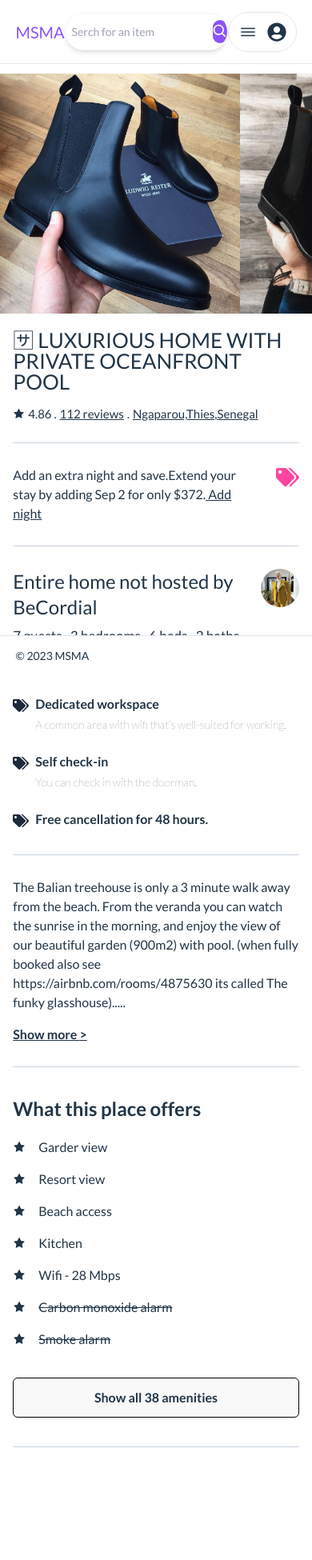
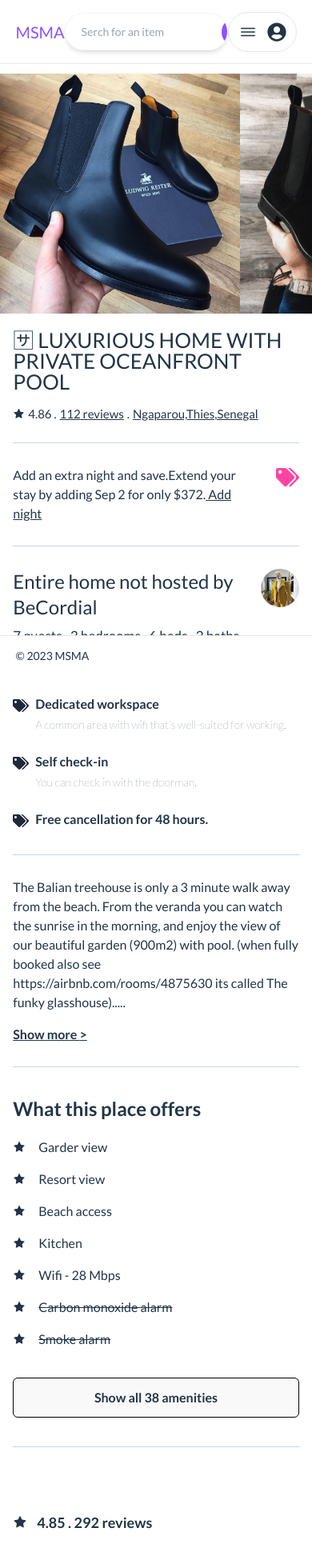
Before and after one commit to isaacetor/MS_MA, a React (Vite) app: page /products in a window 390 px wide. Shown: the top 1950 px of the page at 80% size. Built offline with nearby package versions, Linux system fonts and the light colour scheme.

Commit message:
second commit

```diff
--- a/src/components/props/SearchProps.tsx
+++ b/src/components/props/SearchProps.tsx
@@ -3,16 +3,16 @@ import { FC } from "react";
 
 const SearchProps: FC<searchData> = ({ placeholder, icons }) => {
   return (
-    <div className="w-[340px] h-[60%] py-2 px-2 bg-white bg-opacity-10 backdrop-filter shadow-md backdrop-blur-lg border border-gray-100 rounded-full flex items-center justify-between overflow-hidden gap-5">
+    <div className="sm:w-[340px] h-[60%] py-2 px-2 bg-white bg-opacity-10 backdrop-filter shadow-md backdrop-blur-lg border border-gray-100 rounded-full flex items-center justify-between overflow-hidden gap-5">
       <div className="w-[90%] h-full  flex items-center ">
         <input
           type="search"
           placeholder={placeholder}
-          className="flex-1 h-full outline-none text-sm"
+          className="flex-1 pl-3 h-full outline-none text-sm"
         />
       </div>
-      <div className="w-[10%] h-full bg-globalColor rounded-full flex items-center justify-center text-white cursor-pointer hover:bg-globalColor-hover transition-all duration-100 ease-in">
-        <p className="font-extrabold text-xl">{icons}</p>
+      <div className="p-2 bg-globalColor rounded-[50%] flex items-center justify-center text-white cursor-pointer hover:bg-globalColor-hover transition-all duration-100 ease-in">
+        <div className="font-extrabold text-xl">{icons}</div>
       </div>
     </div>
   );
--- a/src/components/props/productProp/EntireHosting.tsx
+++ b/src/components/props/productProp/EntireHosting.tsx
@@ -49,7 +49,7 @@ const EntireHosting: FC<iEntire> = ({
           also see https://airbnb.com/rooms/4875630 its called The funky
           glasshouse).....
         </div>
-        <div className="underline font-[600]">
+        <div className="underline font-[600] cursor-pointer">
           Show more <span className="">{">"}</span>
         </div>
       </div>
--- a/src/components/props/productProp/index.ts
+++ b/src/components/props/productProp/index.ts
@@ -2,3 +2,4 @@ export { default as Images } from "./Image";
 export * from "./reusables";
 export { default as Reservation } from "./reservation";
 export { default as Offers } from "./offers";
+export { default as Reviews } from "./reviews";
--- a/src/components/props/productProp/reusables/index.ts
+++ b/src/components/props/productProp/reusables/index.ts
@@ -1,2 +1,3 @@
 export { default as Itemize } from "./itemize";
 export { default as SimpleItem } from "./simple_item";
+export { default as Reviewers } from "./reviewers";
--- /dev/null
+++ b/src/components/props/productProp/reusables/reviewers.tsx
@@ -0,0 +1,10 @@
+const Reviewers = () => {
+  return (
+    <div className="h-[1000px] py-[1000px]">
+      <div></div>
+      <div></div>
+    </div>
+  );
+};
+
+export default Reviewers;
--- /dev/null
+++ b/src/components/props/productProp/reviews.tsx
@@ -0,0 +1,15 @@
+import { AiFillStar } from "react-icons/ai";
+
+const Reviews = () => {
+  return (
+    <div className="flex flex-col">
+      <div className="flex  items-center gap-3 font-[600] text-lg">
+        <AiFillStar /> 4.85 . 292 reviews
+      </div>
+      <div></div>
+      <div></div>
+    </div>
+  );
+};
+
+export default Reviews;
--- a/src/components/static/Header.tsx
+++ b/src/components/static/Header.tsx
@@ -17,8 +17,7 @@ const Header: FC<HeaderData> = ({ width }) => {
   return (
     <header className="h-[80px] bg-white w-full border-b-[1px] sticky top-0 z-40">
       <div
-        className={`h-full m-[auto] w-${width} flex justify-between items-center bg-white z-index-20`}
-      >
+        className={`h-full m-[auto] w-${width} flex justify-between items-center bg-white z-index-20`}>
         {/* logo */}
         <Link to="/">
           <div className="text-globalTextColor text-xl font-medium">MSMA</div>
@@ -29,8 +28,7 @@ const Header: FC<HeaderData> = ({ width }) => {
         {/* auth */}
         <div
           className="p-3 rounded-full border flex items-center justify-center gap-3 cursor-pointer"
-          onClick={showAuth}
-        >
+          onClick={showAuth}>
           <div className="text-2xl">
             <IoIosMenu />
           </div>
--- a/src/pages/SingleProduct.tsx
+++ b/src/pages/SingleProduct.tsx
@@ -6,7 +6,7 @@ import Image from "../components/props/productProp/Image";
 import TitleArea from "../components/props/productProp/TitleArea";
 import Ad from "../components/props/productProp/Ad";
 import EntireHosting from "../components/props/productProp/EntireHosting";
-import { Offers, Reservation } from "../components";
+import { Offers, Reservation, Reviews } from "../components";
 
 const singleProduct = () => {
   const dummyImage = [img1, img3, img4, img2];
@@ -30,7 +30,7 @@ const singleProduct = () => {
         />
         <Image />
         <div className="w-full relative h-[fit-content] mt-4 flex gap-6">
-          <div className="flex pb-36 flex-col">
+          <div className="flex flex-col">
             <Ad />
             <EntireHosting
               host="BeCordial"
@@ -41,9 +41,12 @@ const singleProduct = () => {
             />
             <Offers />
           </div>
-          <div className="flex-1 hidden h-[fit-content] mt-8 sticky top-28 md:flex">
+          <div className="flex-1 hidden h-[fit-content] mt-8 sticky top-24 md:flex">
             <Reservation />
           </div>
+        </div>
+        <div className="py-20">
+          <Reviews />
         </div>
       </div>
     </div>
```
